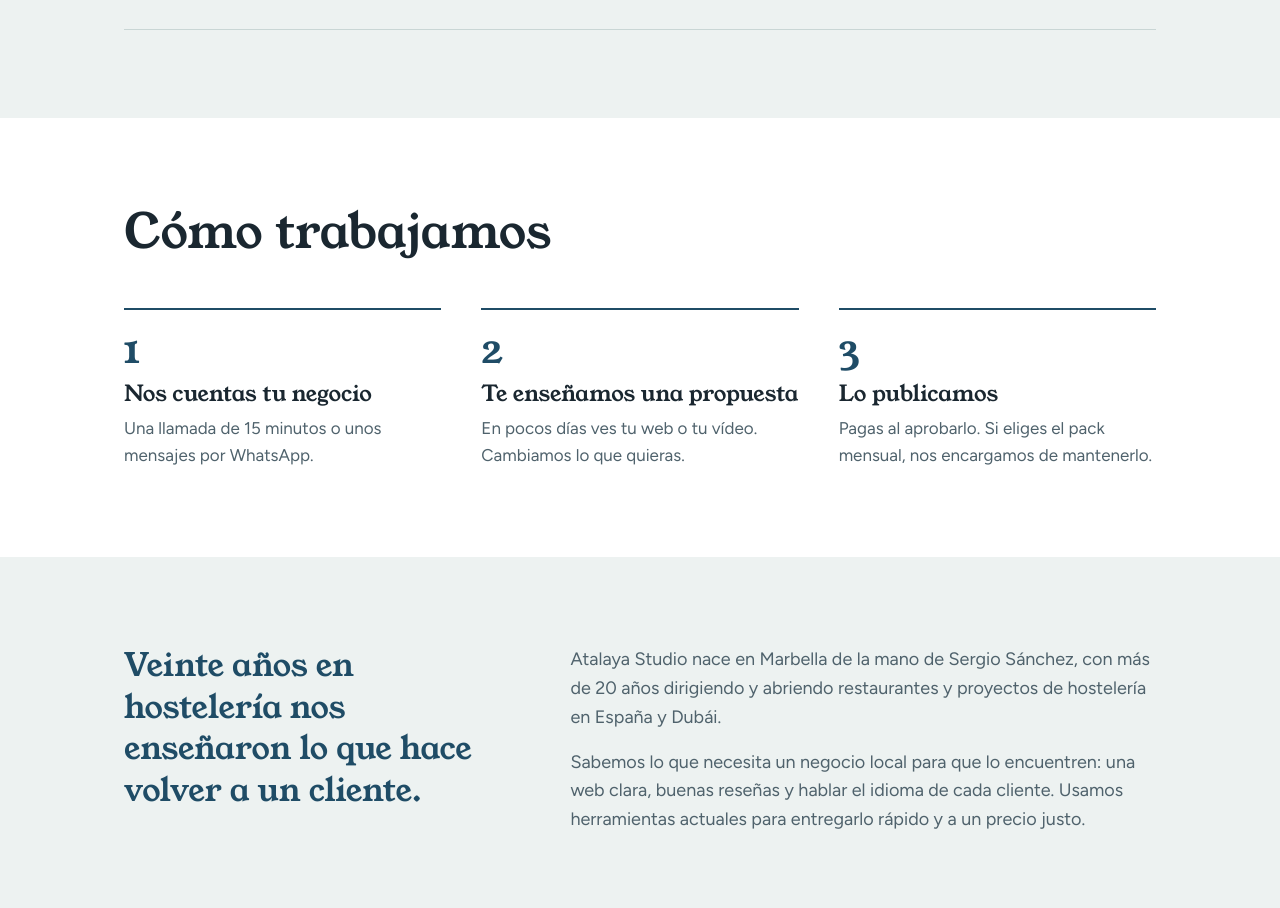
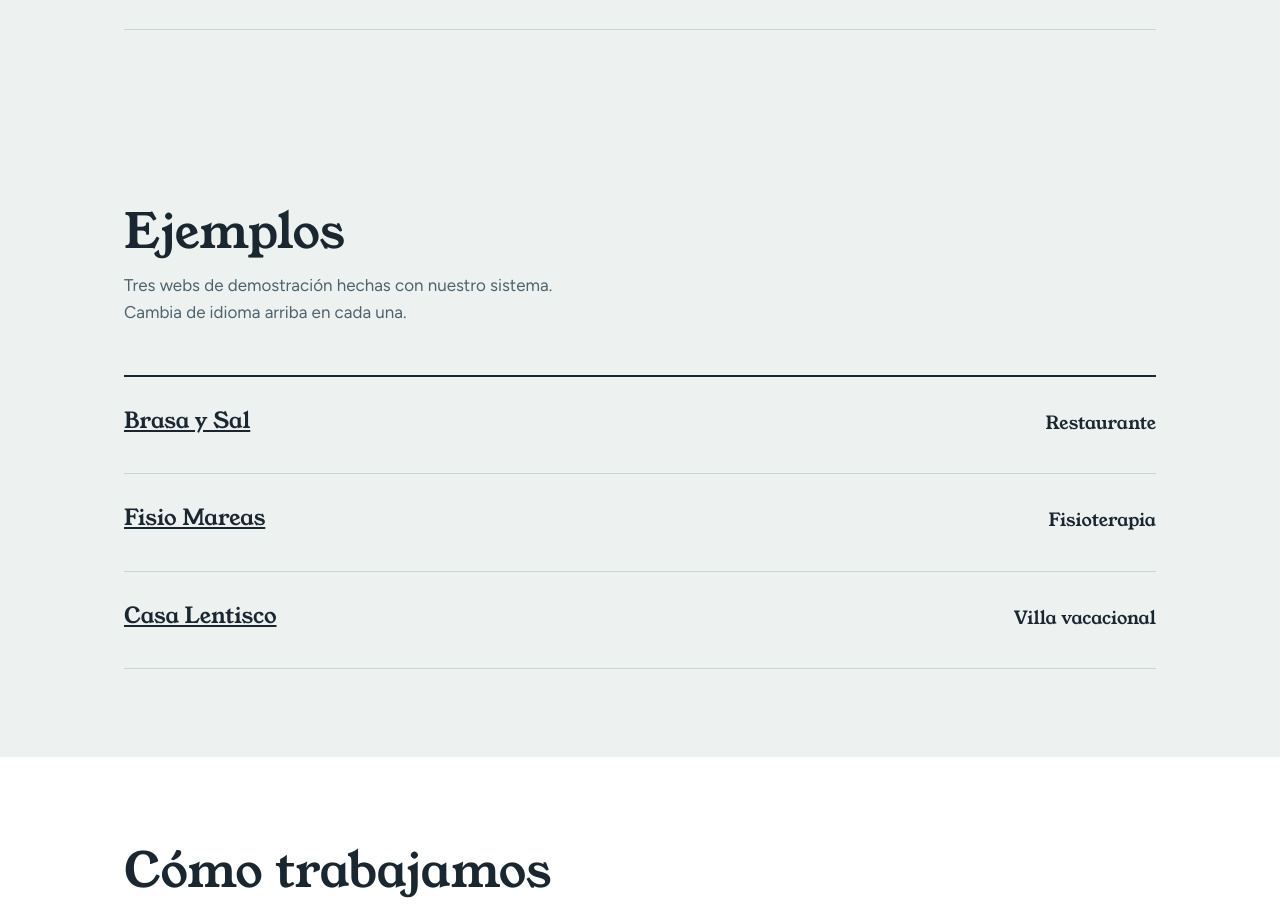
Before and after one commit to sergiosanchezpastor-commits/atalaya-studio, a plain HTML site: page index.html in a window 1280 px wide. Shown: the part 1582-2490 px from the top of the page. Drawn offline with Linux system fonts and the light colour scheme.

Commit message:
WhatsApp real y sección de ejemplos

```diff
--- a/index.html
+++ b/index.html
@@ -155,6 +155,18 @@ footer{padding:32px 0;font-size:15px;color:var(--muted)}
   </div>
 </section>
 
+<section class="steps" id="ejemplos" style="background:var(--foam)">
+  <div class="wrap">
+    <h2><span class="es">Ejemplos</span><span class="en">Examples</span></h2>
+    <p class="intro"><span class="es">Tres webs de demostración hechas con nuestro sistema. Cambia de idioma arriba en cada una.</span><span class="en">Three demo sites built with our system. Switch language at the top of each.</span></p>
+    <div class="menu">
+      <article class="item"><h3><a href="demos/restaurante/">Brasa y Sal</a></h3><div class="price" style="font-size:18px"><span class="es">Restaurante</span><span class="en">Restaurant</span></div></article>
+      <article class="item"><h3><a href="demos/fisio/">Fisio Mareas</a></h3><div class="price" style="font-size:18px"><span class="es">Fisioterapia</span><span class="en">Physiotherapy</span></div></article>
+      <article class="item"><h3><a href="demos/alojamiento/">Casa Lentisco</a></h3><div class="price" style="font-size:18px"><span class="es">Villa vacacional</span><span class="en">Holiday villa</span></div></article>
+    </div>
+  </div>
+</section>
+
 <section class="steps">
   <div class="wrap">
     <h2><span class="es">Cómo trabajamos</span><span class="en">How it works</span></h2>
@@ -180,7 +192,7 @@ footer{padding:32px 0;font-size:15px;color:var(--muted)}
   <div class="wrap">
     <h2><span class="es">Hablemos de tu negocio</span><span class="en">Let's talk about your business</span></h2>
     <p><span class="es">Escríbenos por WhatsApp y te respondemos el mismo día.</span><span class="en">Message us on WhatsApp and we'll reply the same day.</span></p>
-    <a class="btn" id="wa" href="https://wa.me/34000000000"><span class="es">Escribir por WhatsApp</span><span class="en">Message on WhatsApp</span></a>
+    <a class="btn" id="wa" href="https://wa.me/34659627597?text=Hola%2C%20me%20interesa%20Atalaya%20Studio"><span class="es">Escribir por WhatsApp</span><span class="en">Message on WhatsApp</span></a>
   </div>
 </section>
 </main>
```
